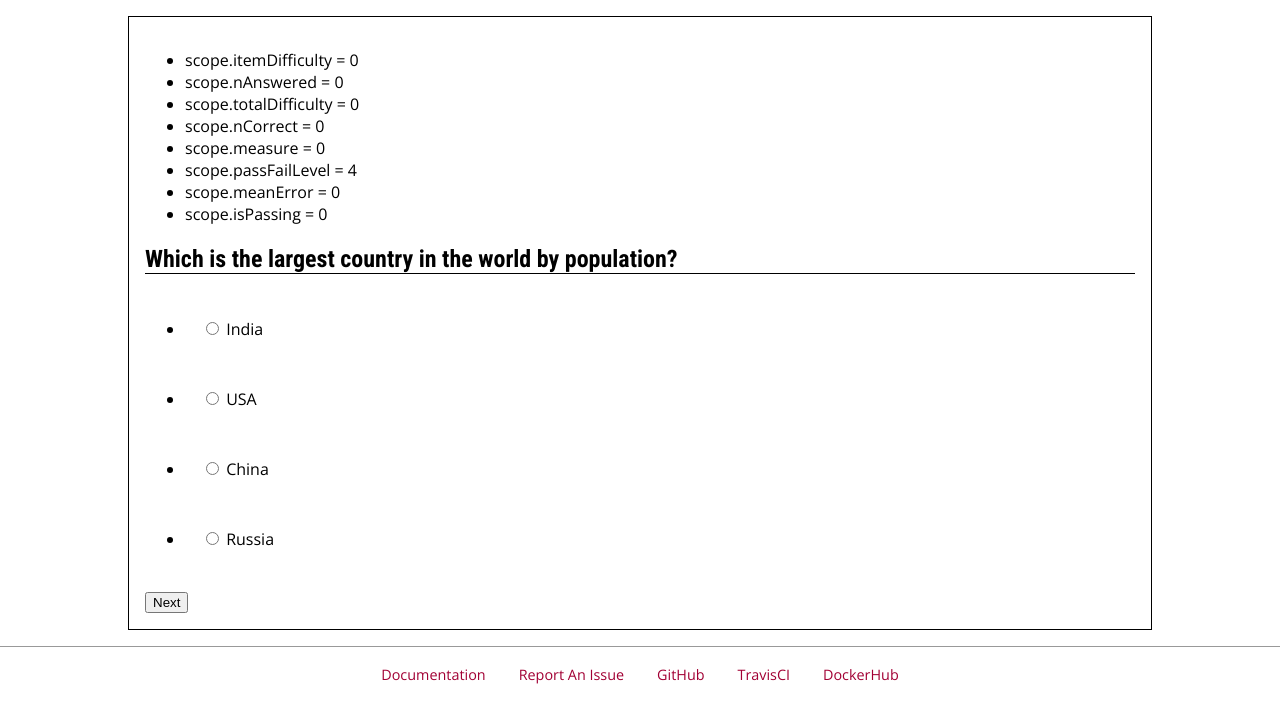
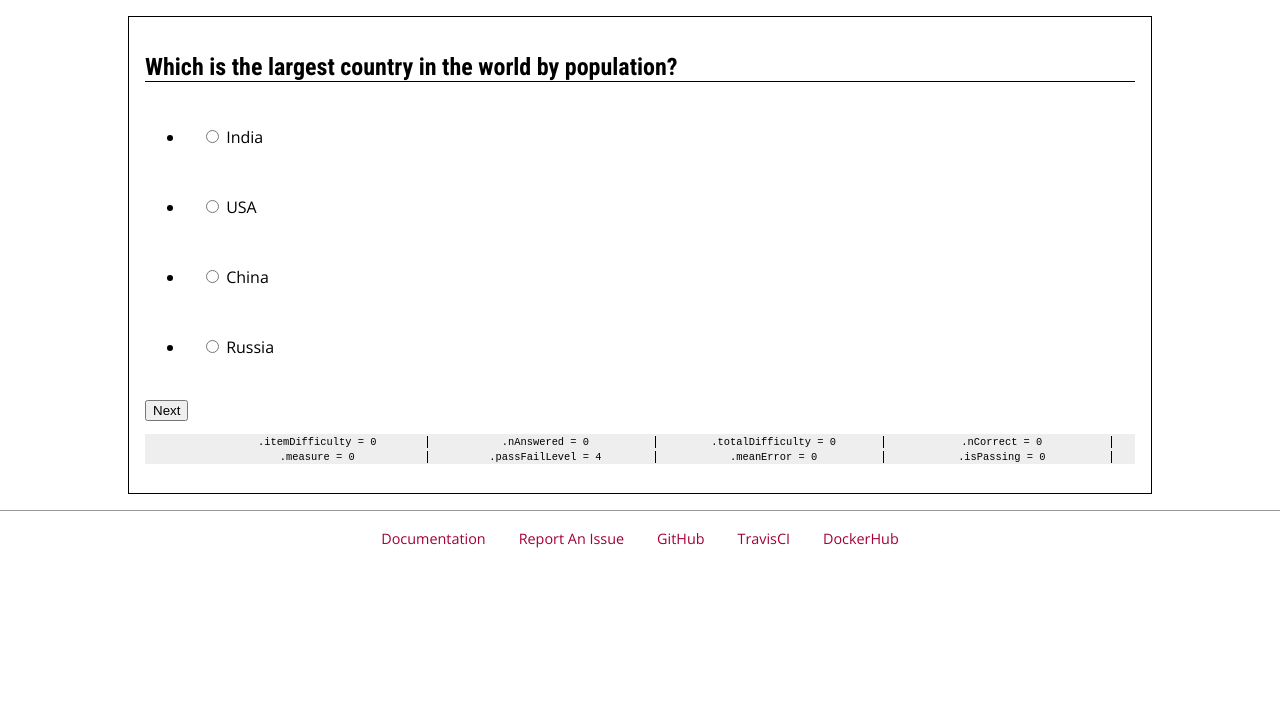
Before and after one commit to cmattoon/nremt-prep, a plain HTML site: page app/index.html in a window 1280 px wide. Both pictures are taken after a click on the button "Start". Drawn offline with nearby package versions, Linux system fonts and the light colour scheme.

Commit message:
Update debug stats

```diff
--- a/app/css/main/style.css
+++ b/app/css/main/style.css
@@ -97,3 +97,20 @@ label.answer {
     margin: 0.5em auto;
 
 }
+
+.debug-stats {
+    list-style: none;
+    background: #eee;
+    text-align: center;
+    display: block;
+    font-family: monospace;
+}
+
+.debug-stats li {
+    display: inline-block;
+    width: 22%;
+    border-right: 1px solid;
+    padding: 0 0.5em;
+    margin: 0;
+    font-size: 0.8em;
+}
--- a/app/template.html
+++ b/app/template.html
@@ -1,22 +1,4 @@
 <div class="quiz-area" ng-show="inProgress">
-  <ul>
-    <li>
-      scope.itemDifficulty = {{itemDifficulty}}</li>
-    <li>
-      scope.nAnswered = {{nAnswered}}</li>
-    <li>
-      scope.totalDifficulty = {{totalDifficulty}}</li>
-    <li>
-      scope.nCorrect = {{nCorrect}}</li>
-    <li>
-      scope.measure = {{measure}}</li>
-    <li>
-      scope.passFailLevel = {{passFailLevel}}</li>
-    <li>
-      scope.meanError = {{meanError}}</li>
-    <li>
-      scope.isPassing = {{isPassing}}</li>
-  </ul>
   <div ng-show="!quizOver">
     <h2 id="question">{{question}}</h2>
     <ul id="options">
@@ -43,6 +25,26 @@
 
     <div id="score">Score: {{score}}</div>
   </div>
+
+  <ul class="debug-stats">
+    <li>
+      .itemDifficulty = {{itemDifficulty}}</li>
+    <li>
+      .nAnswered = {{nAnswered}}</li>
+    <li>
+      .totalDifficulty = {{totalDifficulty}}</li>
+    <li>
+      .nCorrect = {{nCorrect}}</li>
+    <li>
+      .measure = {{measure}}</li>
+    <li>
+      .passFailLevel = {{passFailLevel}}</li>
+    <li>
+      .meanError = {{meanError}}</li>
+    <li>
+      .isPassing = {{isPassing}}</li>
+  </ul>
+
 </div>
 <div class="intro" ng-show="!inProgress">
   <h1>Click to start</h1>
```
